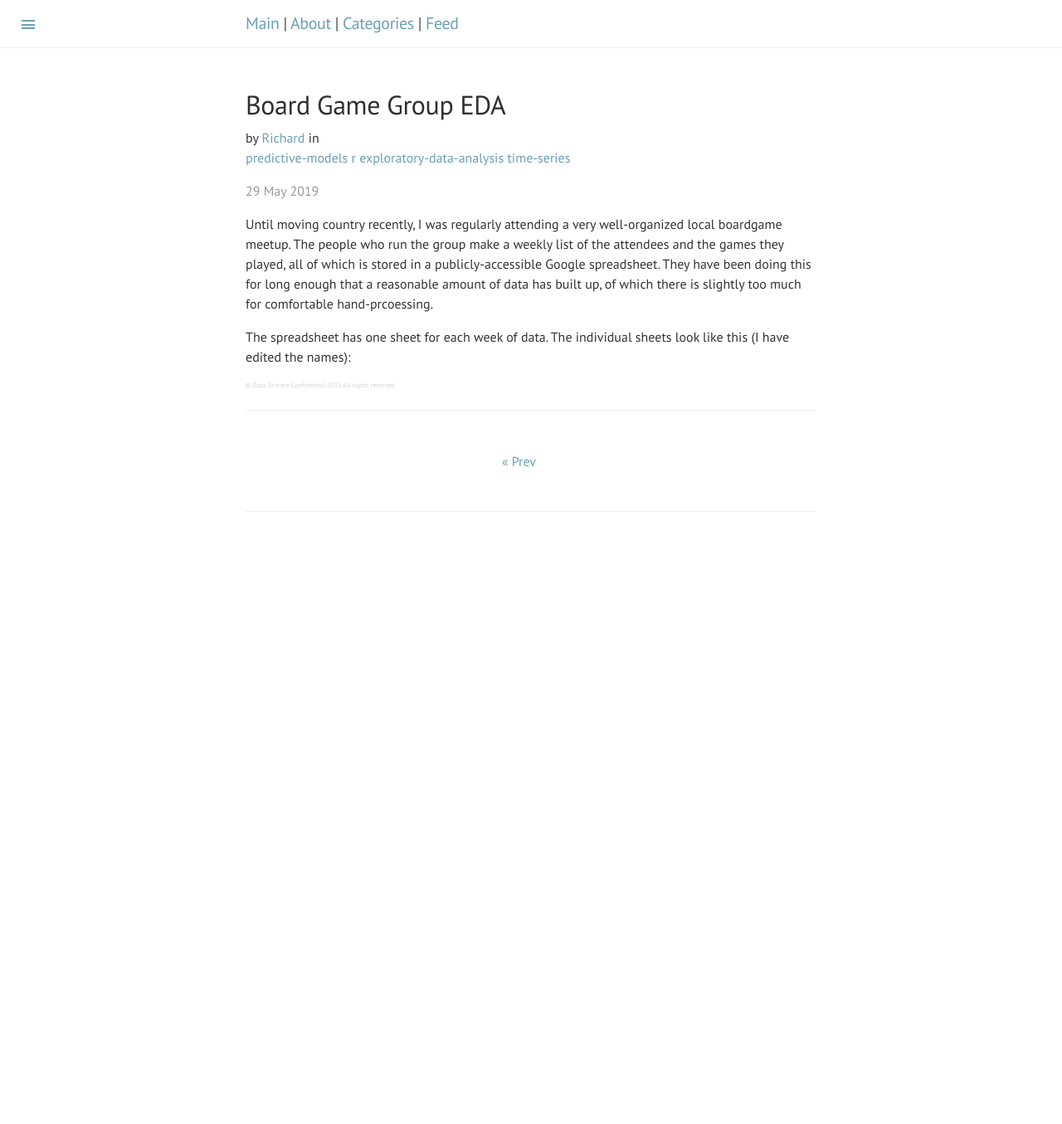
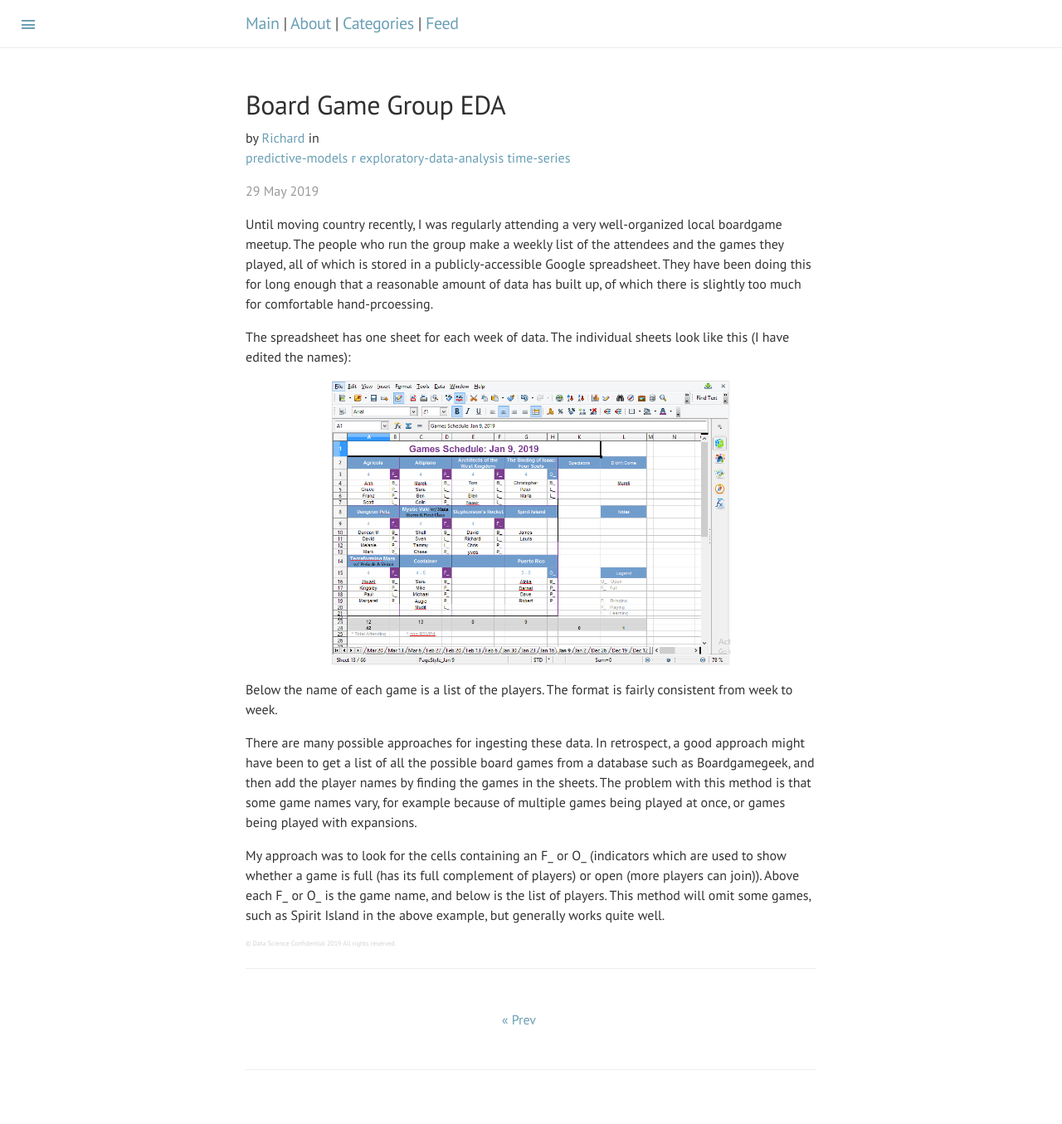
Before and after one commit to datascienceconfidential/datascienceconfidential.github.io, a Jekyll site: the page built from _posts/2019-05-29-board-game-eda.md, in a window 1280 px wide. Shown: the whole page at 83% size. Built offline with Jekyll 4.4.1, drawn with Linux system fonts in a browser that asks for light colours; comment, search, counter and statistics services are not loaded; before the commit the page ends 900 px from its top, so only the background shows below that.

Commit message:
Added image

```diff
--- a/_posts/2019-05-29-board-game-eda.md
+++ b/_posts/2019-05-29-board-game-eda.md
@@ -11,3 +11,18 @@ weekly list of the attendees and the games they played, all of which is stored i
 doing this for long enough that a reasonable amount of data has built up, of which there is slightly too much for comfortable hand-prcoessing.
 
 The spreadsheet has one sheet for each week of data. The individual sheets look like this (I have edited the names):
+
+<div style="width:70%; margin:0 auto;">
+ <img src="/blog/images/2019-05/schedule_jan_9.png" />
+</div>
+
+Below the name of each game is a list of the players. The format is fairly consistent from week to week.
+
+There are many possible approaches for ingesting these data. In retrospect, a good approach might have been to get a list of all the
+possible board games from a database such as Boardgamegeek, and then add the player names by finding the games in the sheets. The problem
+with this method is that some game names vary, for example because of multiple games being played at once, or games being played with
+expansions.
+
+My approach was to look for the cells containing an F_ or O_ (indicators which are used to show whether a game is full (has its full
+complement of players) or open (more players can join)). Above each F_ or O_ is the game name, and below is the list of players. This
+method will omit some games, such as Spirit Island in the above example, but generally works quite well.
```
